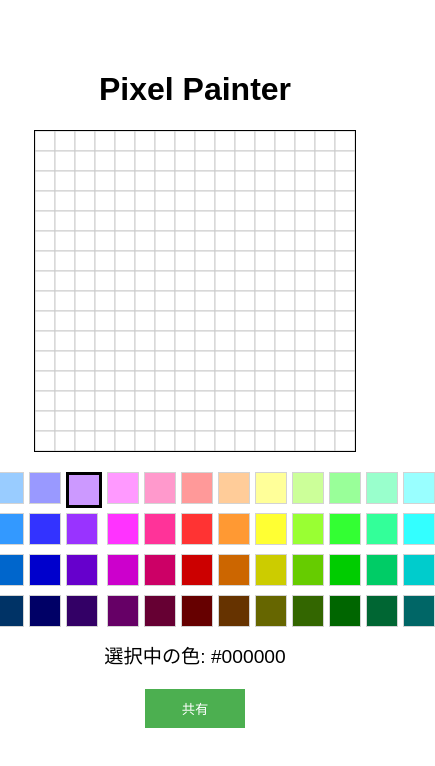
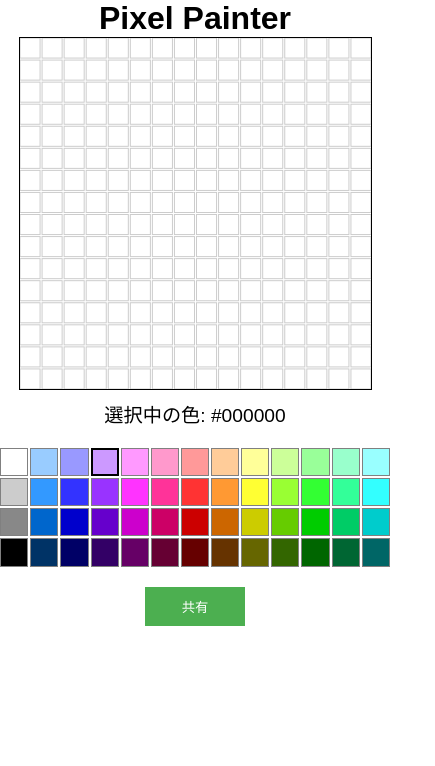
Before and after one commit to midorikuma/PixelPainter, a website with bundled scripts: page main/dist/index.html in a window 390 px wide. Shown: the whole page, 435 px wide, since content can reach past the window. Built offline with nearby package versions, Linux system fonts and the light colour scheme.

Commit message:
fix layout

```diff
--- a/main/src/canvasManager.ts
+++ b/main/src/canvasManager.ts
@@ -1,84 +1,168 @@
+// canvasManager.ts
+
 import { PaletteManager } from './paletteManager';
 
 export class CanvasManager {
   private canvas: HTMLCanvasElement;
   private ctx: CanvasRenderingContext2D;
   private canvasData: number[] = [];
-  private readonly gridSize = 16;
-  private readonly dotSize = 20;
+  private readonly columns = 16; // グリッドの列数を16に設定
+  private readonly rows = 16;    // グリッドの行数を16に設定
+  private readonly gridSize = this.columns * this.rows;
   private paletteManager: PaletteManager;
   private isDrawing: boolean = false;
+  private dotSize!: number;      // 確定代入アサーションを使用
+  private gridGap: number;
 
   constructor(canvasElement: HTMLCanvasElement, paletteManager: PaletteManager) {
     this.canvas = canvasElement;
-    this.ctx = this.canvas.getContext('2d') as CanvasRenderingContext2D;
-    this.canvasData = new Array(this.gridSize * this.gridSize).fill(0);
+    const context = this.canvas.getContext('2d');
+    if (!context) {
+      throw new Error('CanvasRenderingContext2D を取得できませんでした。');
+    }
+    this.ctx = context;
+    this.canvasData = new Array(this.gridSize).fill(0);
     this.paletteManager = paletteManager;
+
+    // CSS変数からグリッド間の隙間を取得
+    const rootStyle = getComputedStyle(document.documentElement);
+    const gridGapStr = rootStyle.getPropertyValue('--grid-gap');
+    this.gridGap = parseFloat(gridGapStr) || 0;
   }
 
   async initialize() {
+    // グリッドサイズを計算
+    const availableWidth = window.innerWidth * 0.9; // 画面幅の50%をキャンバスに使用（調整可能）
+    this.dotSize = (availableWidth - (this.columns - 1) * this.gridGap) / this.columns;
+
+    // キャンバスのサイズを設定
+    this.canvas.width = this.columns * this.dotSize + (this.columns - 1) * this.gridGap;
+    this.canvas.height = this.rows * this.dotSize + (this.rows - 1) * this.gridGap;
+
+    // パレットの最大横幅をキャンバスの1.5倍または画面幅の最大に設定
+    this.paletteManager.setMaxWidth(this.canvas.width);
+
+    // グリッド描画
+    this.drawGrid();
+
+    // イベントリスナーの設定
+    this.setupEventListeners();
+  }
+
+  private setupEventListeners() {
+    // マウスイベント
     this.canvas.addEventListener('mousedown', () => this.isDrawing = true);
     this.canvas.addEventListener('mouseup', () => this.isDrawing = false);
+    this.canvas.addEventListener('mouseleave', () => this.isDrawing = false); // マウスがキャンバス外に出たとき
     this.canvas.addEventListener('mousemove', (event: MouseEvent) => {
       if (this.isDrawing) {
-      this.handleDraw(event);
+        this.handleDraw(event.clientX, event.clientY);
       }
     });
-  this.canvas.addEventListener('click', (event: MouseEvent) => this.handleDraw(event));
+    this.canvas.addEventListener('click', (event: MouseEvent) => this.handleDraw(event.clientX, event.clientY));
+
+    // タッチイベント
+    this.canvas.addEventListener('touchstart', (event: TouchEvent) => {
+      event.preventDefault(); // デフォルトのタッチ動作を防止
+      this.isDrawing = true;
+      const touch = event.touches[0];
+      this.handleDraw(touch.clientX, touch.clientY);
+    }, { passive: false });
+
+    this.canvas.addEventListener('touchend', (event: TouchEvent) => {
+      event.preventDefault();
+      this.isDrawing = false;
+    }, { passive: false });
+
+    this.canvas.addEventListener('touchmove', (event: TouchEvent) => {
+      event.preventDefault();
+      if (this.isDrawing) {
+        const touch = event.touches[0];
+        this.handleDraw(touch.clientX, touch.clientY);
+      }
+    }, { passive: false });
+
+    // ウィンドウリサイズ時にキャンバスとパレットのサイズを再設定
+    window.addEventListener('resize', () => {
+      this.updateCanvasSize();
+    });
+  }
+
+  // キャンバスのサイズを更新するメソッド
+  private updateCanvasSize() {
+    // 既存の描画データを保存
+    const oldCanvasData = [...this.canvasData];
+
+    // グリッドサイズを再計算
+    const availableWidth = window.innerWidth * 0.5; // 画面幅の50%をキャンバスに使用（調整可能）
+    this.dotSize = (availableWidth - (this.columns - 1) * this.gridGap) / this.columns;
+
+    // キャンバスのサイズを再設定
+    this.canvas.width = this.columns * this.dotSize + (this.columns - 1) * this.gridGap;
+    this.canvas.height = this.rows * this.dotSize + (this.rows - 1) * this.gridGap;
+
+    // パレットの最大横幅を再設定
+    this.paletteManager.setMaxWidth(this.canvas.width);
+
+    // キャンバスデータを再設定（必要に応じて）
+    this.canvasData = oldCanvasData;
     this.drawGrid();
   }
 
   // グリッドを描画
-  drawGrid() {
+  private drawGrid() {
     // キャンバスをクリア
     this.ctx.clearRect(0, 0, this.canvas.width, this.canvas.height);
 
     // グリッドをループで描画
-    for (let i = 0; i < this.gridSize; i++) {
-      for (let j = 0; j < this.gridSize; j++) {
-        const colorIndex = this.canvasData[j * this.gridSize + i];
+    for (let i = 0; i < this.columns; i++) {
+      for (let j = 0; j < this.rows; j++) {
+        const colorIndex = this.canvasData[j * this.columns + i];
         const color = this.getColorByIndex(colorIndex);
 
         // 塗りつぶし用の色を設定して塗りつぶし
         this.ctx.fillStyle = color;
-        this.ctx.fillRect(i * this.dotSize, j * this.dotSize, this.dotSize, this.dotSize);
+        this.ctx.fillRect(
+          i * (this.dotSize + this.gridGap),
+          j * (this.dotSize + this.gridGap),
+          this.dotSize,
+          this.dotSize
+        );
 
         // 枠線の色を設定して枠線を描画
         this.ctx.strokeStyle = '#cccccc';
-        this.ctx.strokeRect(i * this.dotSize, j * this.dotSize, this.dotSize, this.dotSize);
+        this.ctx.strokeRect(
+          i * (this.dotSize + this.gridGap),
+          j * (this.dotSize + this.gridGap),
+          this.dotSize,
+          this.dotSize
+        );
       }
     }
   }
 
   // インデックスに基づいて色を取得するメソッド
   private getColorByIndex(index: number): string {
-    const colors = this.paletteManager['colorDivs'].map(div => div.style.backgroundColor);
+    const colorDivs = this.paletteManager.colorDivs; // colorDivs を直接アクセス
+    const colors: string[] = colorDivs.map(div => div.style.backgroundColor);
     return colors[index] || 'white'; // デフォルトは白色
   }
 
-  private handleDraw(event: MouseEvent) {
+  private handleDraw(clientX: number, clientY: number) {
     const rect = this.canvas.getBoundingClientRect();
-    const x = event.clientX - rect.left;
-    const y = event.clientY - rect.top;
-    const gridX = Math.floor(x / this.dotSize);
-    const gridY = Math.floor(y / this.dotSize);
+    const x = clientX - rect.left;
+    const y = clientY - rect.top;
+    const gridX = Math.floor(x / (this.dotSize + this.gridGap));
+    const gridY = Math.floor(y / (this.dotSize + this.gridGap));
+
+    // グリッド外の場合は無視
+    if (gridX < 0 || gridX >= this.columns || gridY < 0 || gridY >= this.rows) {
+      return;
+    }
 
     const selectedColorIndex = this.paletteManager.getSelectedColorIndex();
-    this.canvasData[gridY * this.gridSize + gridX] = selectedColorIndex;
+    this.canvasData[gridY * this.columns + gridX] = selectedColorIndex;
     this.drawGrid();
-  }
-
-  private getPaletteColors(): Uint8Array {
-    const colorDivs = this.paletteManager['colorDivs'];
-    const colors: number[] = [];
-
-    colorDivs.forEach(div => {
-      const color = window.getComputedStyle(div).backgroundColor;
-      const rgb = color.match(/\d+/g)!.map(Number);
-      colors.push(...rgb.slice(0, 3)); // RGBの3値を追加
-    });
-
-    return new Uint8Array(colors);
   }
 
   getCanvasData(): number[] {
--- a/main/src/index.ts
+++ b/main/src/index.ts
@@ -1,7 +1,10 @@
+// index.ts
+
 import { CanvasManager } from './canvasManager';
 import { PaletteManager } from './paletteManager';
 import { URLManager } from './urlManager';
 
+// DOM要素の取得
 const canvasElement = document.getElementById('canvas') as HTMLCanvasElement;
 const paletteDiv = document.getElementById('palette') as HTMLDivElement;
 const currentColorDiv = document.getElementById('current-color') as HTMLSpanElement;
@@ -24,3 +27,8 @@ window.onload = async () => {
   urlManager.loadCanvasFromURL();   // URLからキャンバスデータを復元
   urlManager.setupShareButton();    // 共有ボタンの設定
 };
+
+// ウィンドウリサイズ時にキャンバスとパレットのサイズを再設定
+window.addEventListener('resize', () => {
+  // CanvasManager内で自動的に更新されるため、ここでは特に処理不要
+});
--- a/main/src/paletteGenerator.ts
+++ b/main/src/paletteGenerator.ts
@@ -8,17 +8,23 @@ export function generateColorPalette(): string[] {
   const grayscale = ['#FFFFFF', '#CCCCCC', '#888888', '#000000'];
   grayscale.forEach(color => palette.push(color));
 
-  // 色相12段階で青（210度）からスタート
+  // 色相12段階で青（210度）からスタートし、明度ごとに変換
   for (let i = 0; i < 12; i++) {  // 色相12段階
     for (let b = 0; b < brightness.length; b++) {  // 明度4段階
       const hue = (210 + i * hueBase) % 360;  // 色相を計算
-      const lightness = brightness[b] * 100;  // 明度をパーセントに変換
-      const color = `hsl(${hue}, 100%, ${lightness}%)`;  // HSL形式で色を生成
-      palette.push(color);
+      const lightness = brightness[b];  // 明度を0-1範囲で変換
+      const rgb = hslToRgb(hue, 1.0, lightness);
+      const hex = rgbToHex(rgb[0], rgb[1], rgb[2]);
+      palette.push(hex);  // 16進数カラーコードを追加
     }
   }
 
   return palette;
+}
+
+// RGBから16進数カラーコードへ変換
+function rgbToHex(r: number, g: number, b: number): string {
+  return `#${((1 << 24) + (r << 16) + (g << 8) + b).toString(16).slice(1).toUpperCase()}`;
 }
 
 // パレットの配列を縦横入れ替える関数
@@ -40,26 +46,8 @@ export function getPaletteColors(): Uint8Array {
   const rgbColors: number[] = [];
 
   colors.forEach(color => {
-    let rgb: [number, number, number];
-
-    if (color.startsWith('#')) {
-      // 16進数カラーコードをRGBに変換
-      rgb = hexToRgb(color);
-    } else if (color.startsWith('hsl')) {
-      // HSLをRGBに変換
-      const hslMatch = color.match(/hsl\((\d+),\s*(\d+)%?,\s*(\d+)%\)/);
-      if (hslMatch) {
-        const h = parseInt(hslMatch[1]);
-        const s = parseInt(hslMatch[2]) / 100;
-        const l = parseInt(hslMatch[3]) / 100;
-        rgb = hslToRgb(h, s, l);
-      } else {
-        throw new Error(`Invalid color format: ${color}`);
-      }
-    } else {
-      throw new Error(`Unknown color format: ${color}`);
-    }
-
+    // 16進数カラーコードをRGBに変換
+    const rgb = hexToRgb(color);
     rgbColors.push(rgb[0], rgb[1], rgb[2]);
   });
 
--- a/main/src/paletteManager.ts
+++ b/main/src/paletteManager.ts
@@ -1,4 +1,5 @@
-// 必要な関数をインポート
+// paletteManager.ts
+
 import { generateColorPalette, transposePalette } from './paletteGenerator';
 
 export class PaletteManager {
@@ -6,7 +7,7 @@ export class PaletteManager {
   private currentColorDiv: HTMLSpanElement;
   private selectedColor: string = '#000000';
   private selectedColorIndex: number = 3;
-  private colorDivs: HTMLDivElement[] = []; // カラー要素のリスト
+  public colorDivs: HTMLDivElement[] = []; // カラー要素のリスト
 
   constructor(paletteDiv: HTMLDivElement, currentColorDiv: HTMLSpanElement) {
     this.paletteDiv = paletteDiv;
@@ -16,19 +17,18 @@ export class PaletteManager {
   // パレットを生成して表示
   createPalette() {
     let colors = generateColorPalette(); // paletteGenerator から関数を使用
-    colors = transposePalette(colors, 4, 13); // パレットの縦横を入れ替え
+    colors = transposePalette(colors, 4, 13); // パレットの縦横を入れ替え（4行13列）
 
     colors.forEach((color, index) => {
       const colorDiv = document.createElement('div');
       colorDiv.classList.add('color');
       colorDiv.style.backgroundColor = color;
-      colorDiv.style.border = '1px solid lightgray'; // 初期の枠は灰色
       colorDiv.addEventListener('click', () => this.selectColor(color, index));
       this.paletteDiv.appendChild(colorDiv);
       this.colorDivs.push(colorDiv); // カラー要素を保存
     });
 
-    // 初期状態で0番目の色を強調表示
+    // 初期状態で選択された色を強調表示
     this.highlightSelectedColor();
   }
 
@@ -36,17 +36,17 @@ export class PaletteManager {
   private selectColor(color: string, index: number) {
     this.selectedColor = color;
     this.selectedColorIndex = index;
-    this.currentColorDiv.textContent = color;
+    this.currentColorDiv.textContent = color; // カラーコードを表示
     this.highlightSelectedColor(); // 選択された色を強調
   }
 
   // 選択された色の外枠を強調
   private highlightSelectedColor() {
-    this.colorDivs.forEach((div, idx) => {
+    this.colorDivs.forEach((div: HTMLDivElement, idx: number) => {
       if (idx === this.selectedColorIndex) {
-        div.style.border = '3px solid black'; // 選択された色に太い黒枠を付ける
+        div.classList.add('selected'); // 選択された色に 'selected' クラスを追加
       } else {
-        div.style.border = '1px solid lightgray'; // その他の色の枠は灰色
+        div.classList.remove('selected'); // その他の色から 'selected' クラスを削除
       }
     });
   }
@@ -60,4 +60,31 @@ export class PaletteManager {
   getSelectedColorIndex(): number {
     return this.selectedColorIndex;
   }
+
+  // パレットの最大横幅をキャンバスの1.5倍または画面幅の最大に設定し、セルサイズを調整
+  setMaxWidth(canvasWidth: number) {
+    const screenWidth = window.innerWidth;
+    const calculatedMaxWidth = canvasWidth * 1.5;
+    const maxWidth = calculatedMaxWidth > screenWidth ? screenWidth : calculatedMaxWidth;
+    this.paletteDiv.style.maxWidth = `${maxWidth}px`;
+
+    // 現在のグリッド間の隙間と列数を取得
+    const rootStyle = getComputedStyle(document.documentElement);
+    const gridGap = parseFloat(rootStyle.getPropertyValue('--grid-gap'));
+    const columns = parseInt(rootStyle.getPropertyValue('--columns-palette'));
+
+    // 最大セルサイズを計算
+    const maxCellSize = (maxWidth - (columns - 1) * gridGap) / columns;
+
+    // 現在のセルサイズを取得
+    const currentCellSizeStr = rootStyle.getPropertyValue('--cell-size-palette');
+    let currentCellSize = parseFloat(currentCellSizeStr);
+
+    // セルサイズが最大値を超えている場合、調整
+    if (currentCellSize > maxCellSize) {
+      currentCellSize = maxCellSize;
+      document.documentElement.style.setProperty('--cell-size-palette', `${currentCellSize}px`);
+    }
+    // 超えていない場合はそのまま
+  }
 }
```
Also changed, not shown: main/dist/bundle.js, main/dist/index.html, main/dist/style.css. Lines whose indentation alone changed are shown as unchanged.
